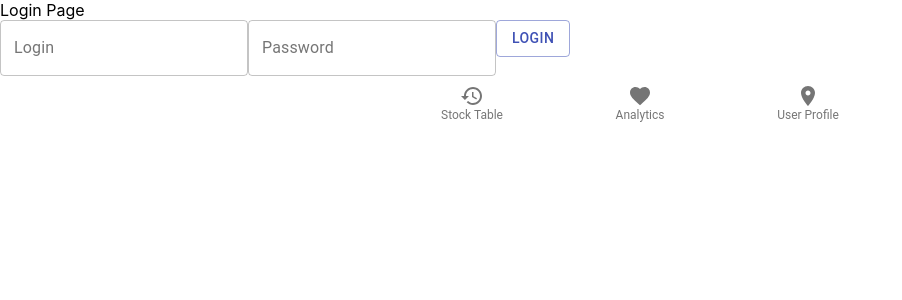
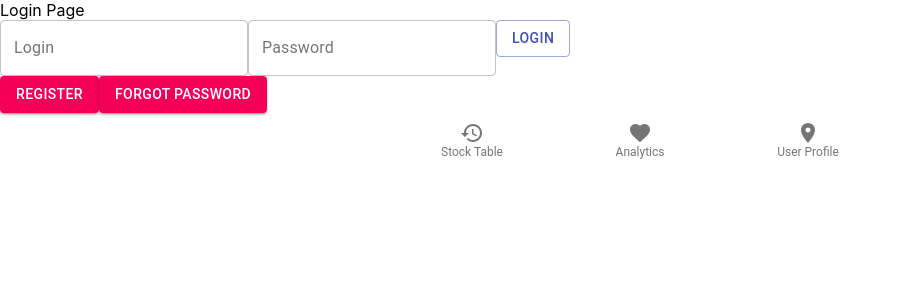
Before and after one commit to a-dabrowski/stock-dashboard, a React (Create React App) app: page /login in a window 1280 px wide. Shown: the top 300 px of the page, without its empty margins (0-902 px from the left). Built offline with nearby package versions, Linux system fonts and the light colour scheme; no server answers.

Commit message:
Prettier login code + forgot password button

```diff
--- a/src/pages/login.tsx
+++ b/src/pages/login.tsx
@@ -1,6 +1,6 @@
-import React from 'react';
-import Button from '@material-ui/core/Button';
-import TextField from '@material-ui/core/TextField';
+import React from "react";
+import Button from "@material-ui/core/Button";
+import TextField from "@material-ui/core/TextField";
 
 const Login = () => {
   return (
@@ -23,7 +23,13 @@ const Login = () => {
           Login
         </Button>
       </form>
+      <Button variant="contained" color="secondary">
+        Register
+      </Button>
+      <Button variant="contained" color="secondary">
+        Forgot Password
+      </Button>
     </div>
   );
-}
+};
 export default Login;
```
Lines whose indentation alone changed are shown as unchanged.
